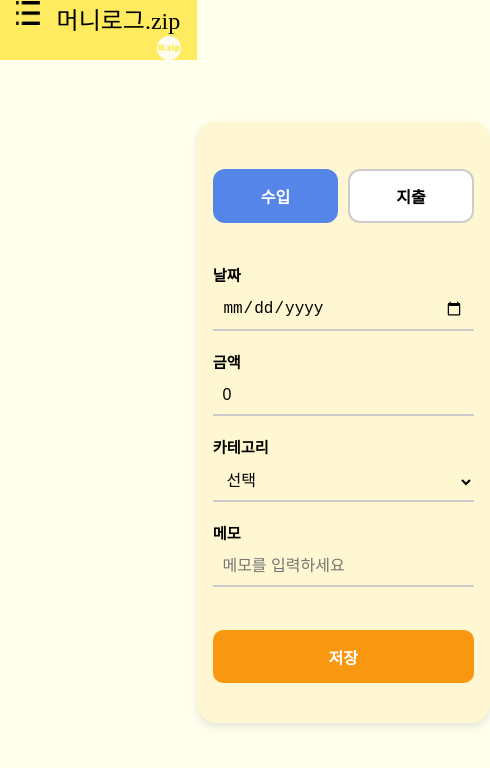
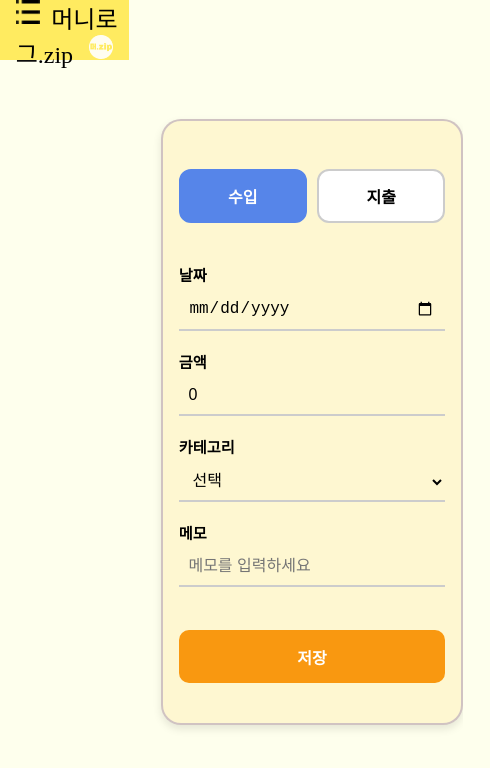
Before and after one commit to ByeongwooAn/-Skeletone-Project-Household-Ledger, a Vue app: page /cashflow in a window 390 px wide. Shown: the top 768 px of the page, 490 px wide, since content can reach past the window. Built offline with nearby package versions, Linux system fonts and the light colour scheme.

Commit message:
수입/지출 PC버전 UI 구현

```diff
--- a/src/css/cashflow_PC.css
+++ b/src/css/cashflow_PC.css
@@ -2,12 +2,8 @@
 @media (min-width: 394px) {
   /* 전체 컨테이너 */
   .cashflow-container {
-<<<<<<< HEAD
-    /*background-color: #fdfce5;*/
-=======
     background-color: #fdfce5;
 
->>>>>>> develop/kkm
     display: flex;
     justify-content: center;
     align-items: center;
@@ -19,17 +15,12 @@
     border: 2px solid rgba(187, 170, 187, 0.6706);
     margin-left: auto; /* 오른쪽에 정렬 */
     margin-top: 10vh; /* 원하는 위치로 조정 */
-<<<<<<< HEAD
+
     margin-left: 30vw; /* 여백 조정 */
     padding: 3vh 3vw;
     border-radius: 30px;
     width: 50vw;
-=======
-    margin-left: 25vw; /* 여백 조정 */
-    padding: 3vh 3vw;
-    border-radius: 30px;
-    width: 60vw;
->>>>>>> develop/kkm
+
     height: 75vh;
     box-shadow: 0 4px 8px rgba(0, 0, 0, 0.1);
   }
--- a/src/css/cashflow_mobile.css
+++ b/src/css/cashflow_mobile.css
@@ -1,11 +1,8 @@
 /* 모바일버전 */
 @media (max-width: 393px) {
   .cashflow-container {
-<<<<<<< HEAD
     background-color: #feffed;
-=======
-    background-color: #fdfce5;
->>>>>>> develop/kkm
+
     padding: 2rem;
     width: 100%;
     max-width: 393px; /* 모바일 기준 */
@@ -49,14 +46,6 @@
     height: 2.2rem;
   }
   .content {
-<<<<<<< HEAD
-    background-color: #fef7d1;
-    padding: 2.5rem 1rem;
-    border-radius: 20px;
-
-    width: 135%;
-    margin: -2rem auto;
-=======
     border: 2px solid rgba(187, 170, 187, 0.6706);
     background-color: #fef7d1;
     padding: 2.5rem 1rem;
@@ -64,7 +53,6 @@
     width: 135%;
     margin: -2rem auto;
     box-shadow: 0 4px 8px rgba(0, 0, 0, 0.1);
->>>>>>> develop/kkm
   }
   .button-group {
     display: flex;
```
